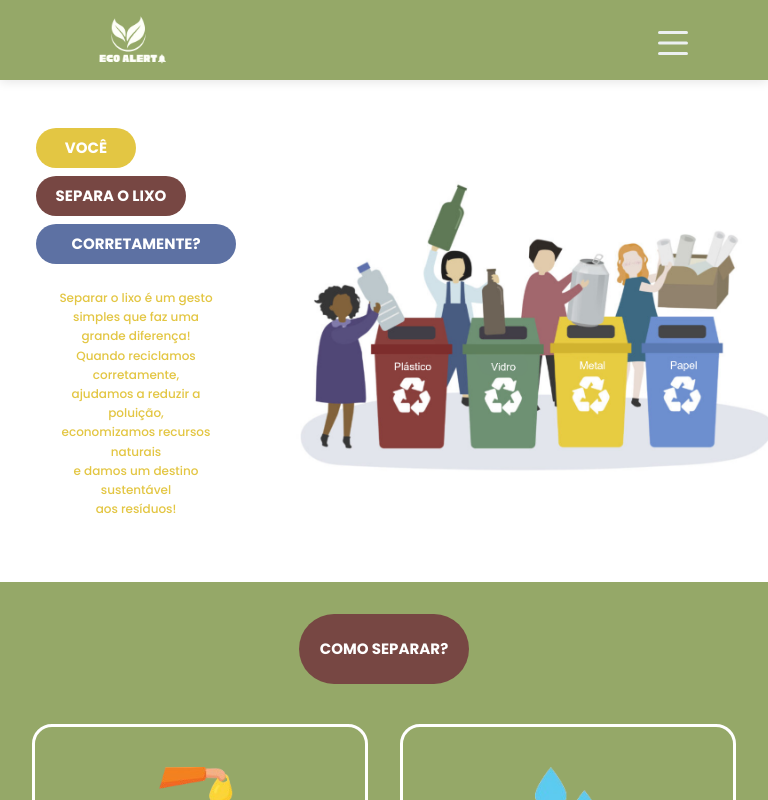
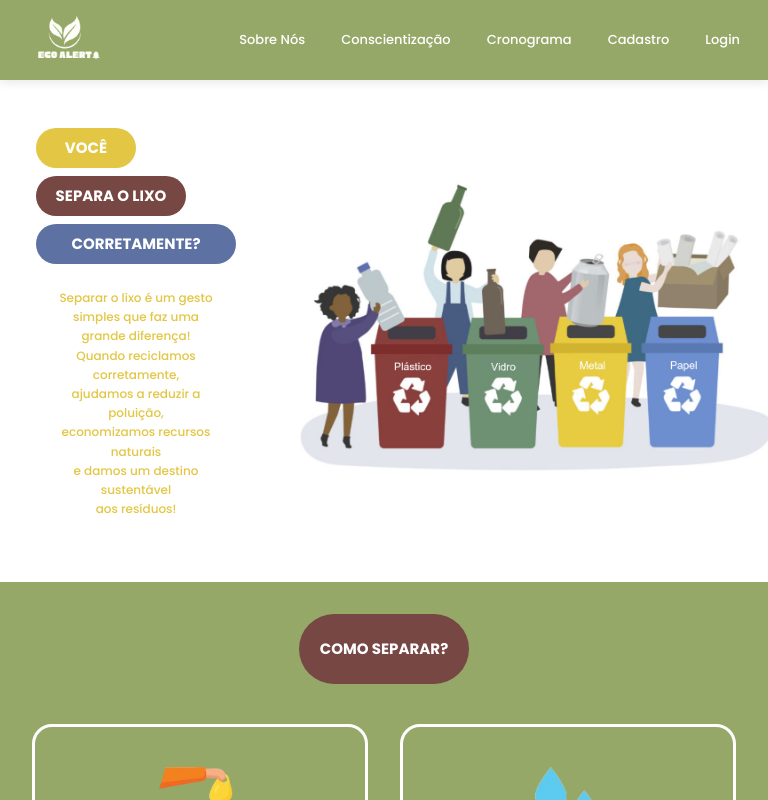
Before and after one commit to TCS-ADS-2025/EcoAlerta-Frontend, a React (Vite) app: page / in a window 768 px wide. Shown: the top 800 px of the page. Built offline with nearby package versions, Linux system fonts and the light colour scheme.

Commit message:
feat: navbar responsiva

```diff
--- a/src/components/pages/header/Header.css
+++ b/src/components/pages/header/Header.css
@@ -15,6 +15,7 @@ header {
 
 .navbar-content {
   width: 100%;
+  height: 100%;
   padding: 0 80px;
 
   display: flex;
@@ -25,11 +26,11 @@ header {
 
 .navbar-logo {
   height: 100%;
+  width: 100px;
 }
 
 .logo-img {
-  height: auto;
-  max-height: 70px;
+  max-height: 65px;
   width: auto;
   max-width: 100px;
   transform-origin: left center;
@@ -152,7 +153,7 @@ button:focus-visible {
 }
 
 /* Responsividade */
-@media (max-width: 768px) {
+@media (max-width: 767px) {
   .hamburger {
     display: flex;
   }
@@ -177,11 +178,28 @@ button:focus-visible {
       color: #213547;
       background-color: #ffffff;
     }
+
     a:hover {
       color: #747bff;
     }
+
     button {
       background-color: #f9f9f9;
     }
   }
 }
+
+@media screen and (min-width: 768px) and (max-width: 992px) {
+  .navbar-content {
+    padding: 0 20px;
+  }
+
+  .navbar-logo {
+    width: 88px;
+  }
+
+  .nav-link {
+    font-size: 13px;
+    padding: 8px;
+  }
+}
```
